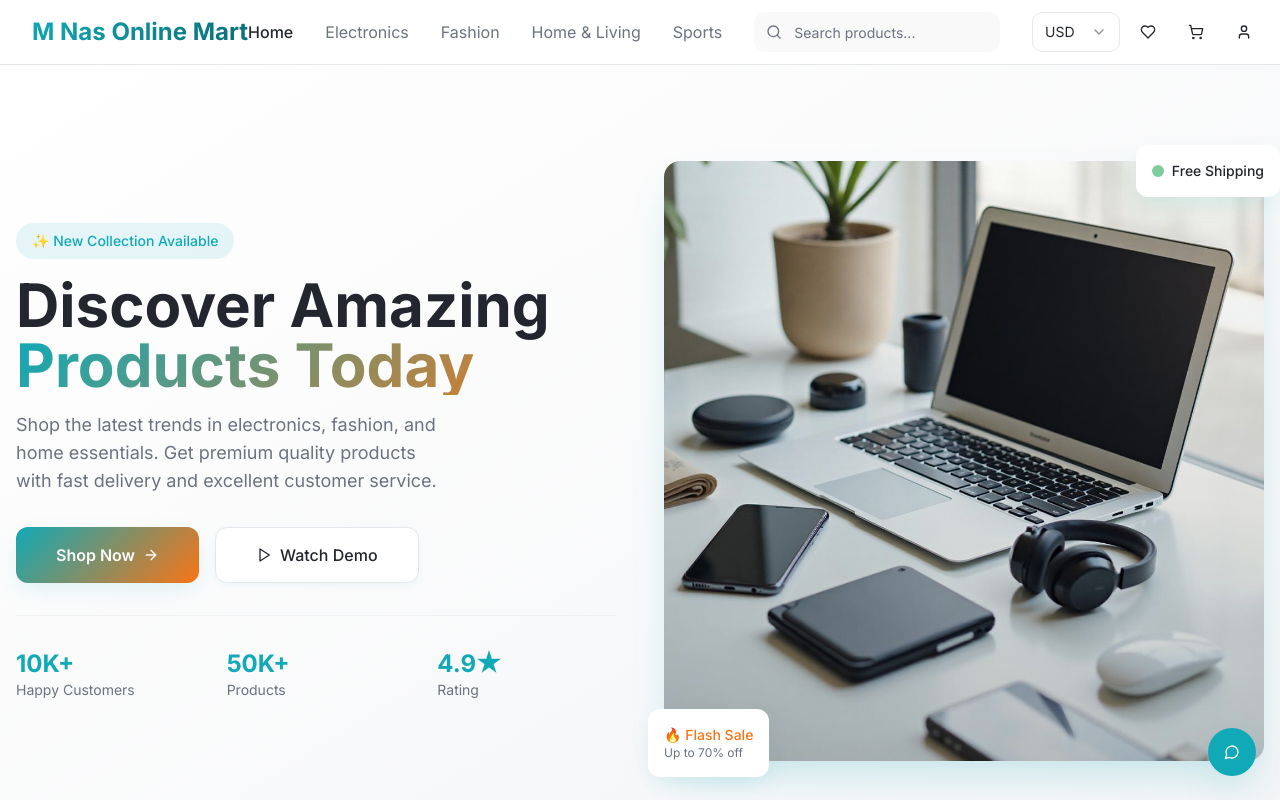
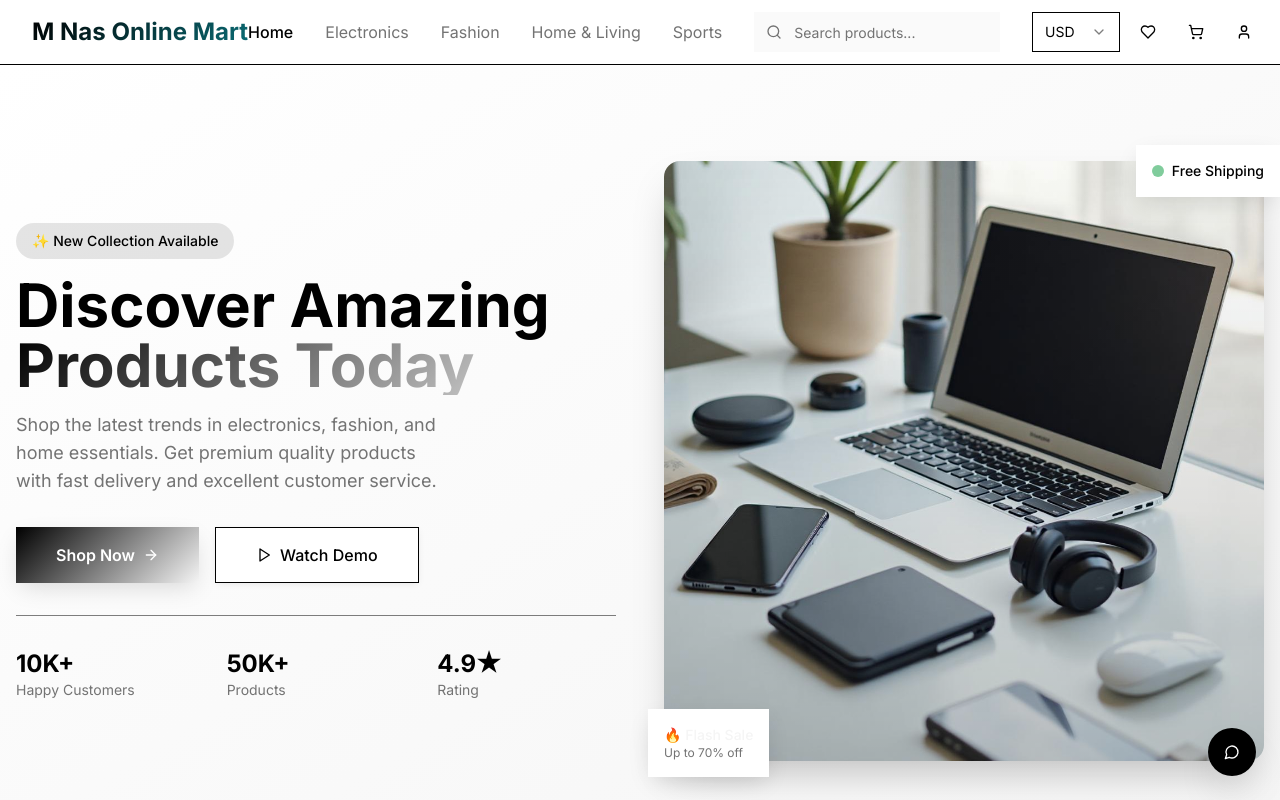
Before and after one commit to MNasSolutions/M-Nas-Online-Mart, a React (Vite) app: page / in a window 1280 px wide. Shown: the top 800 px of the page. Built offline with nearby package versions, Linux system fonts and the light colour scheme.

Commit message:
Applied theme Brutalist
Applied theme in Lovable

```diff
--- a/src/index.css
+++ b/src/index.css
@@ -1,4 +1,6 @@
 @import url('https://fonts.googleapis.com/css2?family=Inter:wght@300;400;500;600;700;800;900&display=swap');
+@import url("https://fonts.googleapis.com/css2?family=Space+Grotesk:wght@300;400;500;600;700&display=swap");
+@import url("https://fonts.googleapis.com/css2?family=Space+Mono:ital,wght@0,400;0,700;1,400;1,700&display=swap");
 
 @tailwind base;
 @tailwind components;
@@ -10,23 +12,23 @@
   :root {
     /* Core Brand Colors */
     --background: 0 0% 100%;
-    --foreground: 224 14% 16%;
+    --foreground: 0 0% 0%;
 
     --card: 0 0% 100%;
-    --card-foreground: 224 14% 16%;
+    --card-foreground: 0 0% 0%;
 
     --popover: 0 0% 100%;
-    --popover-foreground: 224 14% 16%;
+    --popover-foreground: 0 0% 0%;
 
     /* Primary: Deep Teal for trust & commerce */
-    --primary: 185 84% 39%;
-    --primary-foreground: 0 0% 98%;
+    --primary: 0 0% 0%;
+    --primary-foreground: 0 0% 100%;
     --primary-light: 185 84% 85%;
     --primary-dark: 185 84% 25%;
 
     /* Secondary: Warm Orange for calls-to-action */
-    --secondary: 25 95% 53%;
-    --secondary-foreground: 0 0% 98%;
+    --secondary: 0 0% 96%;
+    --secondary-foreground: 0 0% 0%;
     --secondary-light: 25 95% 88%;
 
     /* Success: Green for confirmations */
@@ -39,22 +41,22 @@
     --warning-foreground: 0 0% 98%;
 
     /* Muted: Neutral grays */
-    --muted: 220 14% 96%;
-    --muted-foreground: 220 9% 46%;
+    --muted: 0 0% 96%;
+    --muted-foreground: 0 0% 45%;
     --muted-dark: 220 14% 89%;
 
     /* Accent: Light blue for highlights */
-    --accent: 204 94% 94%;
-    --accent-foreground: 224 14% 16%;
+    --accent: 0 0% 90%;
+    --accent-foreground: 0 0% 0%;
 
-    --destructive: 0 84.2% 60.2%;
+    --destructive: 0 84% 60%;
     --destructive-foreground: 0 0% 98%;
 
-    --border: 220 13% 91%;
-    --input: 220 13% 91%;
-    --ring: 185 84% 39%;
+    --border: 0 0% 0%;
+    --input: 0 0% 0%;
+    --ring: 0 0% 0%;
 
-    --radius: 0.75rem;
+    --radius: 0rem;
 
     /* Gradients */
     --gradient-primary: linear-gradient(135deg, hsl(var(--primary)), hsl(var(--primary-dark)));
@@ -77,39 +79,77 @@
 
     --sidebar-background: 0 0% 98%;
 
-    --sidebar-foreground: 240 5.3% 26.1%;
+    --sidebar-foreground: 0 0% 0%;
 
-    --sidebar-primary: 240 5.9% 10%;
+    --sidebar-primary: 0 0% 0%;
 
-    --sidebar-primary-foreground: 0 0% 98%;
+    --sidebar-primary-foreground: 0 0% 100%;
 
-    --sidebar-accent: 240 4.8% 95.9%;
+    --sidebar-accent: 0 0% 90%;
 
-    --sidebar-accent-foreground: 240 5.9% 10%;
+    --sidebar-accent-foreground: 0 0% 0%;
 
-    --sidebar-border: 220 13% 91%;
+    --sidebar-border: 0 0% 0%;
 
-    --sidebar-ring: 217.2 91.2% 59.8%;
+    --sidebar-ring: 0 0% 0%;
+
+    --chart-1: 12 76% 61%;
+
+    --chart-2: 173 58% 39%;
+
+    --chart-3: 197 37% 24%;
+
+    --chart-4: 43 74% 66%;
+
+    --chart-5: 27 87% 67%;
+
+    --sidebar: 0 0% 98%;
+
+    --font-sans: 'Space Grotesk', ui-sans-serif, system-ui, -apple-system, BlinkMacSystemFont, 'Segoe UI', Roboto, 'Helvetica Neue', Arial, 'Noto Sans', sans-serif;
+
+    --font-serif: ui-serif, Georgia, Cambria, 'Times New Roman', Times, serif;
+
+    --font-mono: 'Space Mono', ui-monospace, SFMono-Regular, Menlo, Monaco, Consolas, 'Liberation Mono', 'Courier New', monospace;
+
+    --shadow-2xs: 1px 1px 0px 0px #000000;
+
+    --shadow-xs: 2px 2px 0px 0px #000000;
+
+    --shadow-sm: 3px 3px 0px 0px #000000;
+
+    --shadow: 5px 5px 0px 0px #000000;
+
+    --shadow-md: 8px 8px 0px 0px #000000;
+
+    --shadow-lg: 12px 12px 0px 0px #000000;
+
+    --shadow-xl: 16px 16px 0px 0px #000000;
+
+    --shadow-2xl: 24px 24px 0px 0px #000000;
+
+    --tracking-normal: 0em;
+
+    --spacing: 0.25rem;
   }
 
   .dark {
     /* Dark theme colors */
-    --background: 224 14% 4%;
-    --foreground: 0 0% 98%;
+    --background: 0 0% 0%;
+    --foreground: 0 0% 100%;
 
-    --card: 224 14% 7%;
-    --card-foreground: 0 0% 98%;
+    --card: 0 0% 0%;
+    --card-foreground: 0 0% 100%;
 
-    --popover: 224 14% 7%;
-    --popover-foreground: 0 0% 98%;
+    --popover: 0 0% 0%;
+    --popover-foreground: 0 0% 100%;
 
-    --primary: 185 84% 45%;
-    --primary-foreground: 224 14% 4%;
+    --primary: 0 0% 100%;
+    --primary-foreground: 0 0% 0%;
     --primary-light: 185 84% 75%;
     --primary-dark: 185 84% 30%;
 
-    --secondary: 25 95% 58%;
-    --secondary-foreground: 224 14% 4%;
+    --secondary: 0 0% 15%;
+    --secondary-foreground: 0 0% 100%;
     --secondary-light: 25 95% 85%;
 
     --success: 142 76% 42%;
@@ -119,19 +159,19 @@
     --warning: 38 92% 55%;
     --warning-foreground: 224 14% 4%;
 
-    --muted: 224 14% 10%;
-    --muted-foreground: 220 9% 65%;
+    --muted: 0 0% 15%;
+    --muted-foreground: 0 0% 65%;
     --muted-dark: 224 14% 15%;
 
-    --accent: 204 94% 15%;
-    --accent-foreground: 0 0% 98%;
+    --accent: 0 0% 15%;
+    --accent-foreground: 0 0% 100%;
 
-    --destructive: 0 84.2% 65%;
-    --destructive-foreground: 0 0% 98%;
+    --destructive: 0 62% 30%;
+    --destructive-foreground: 0 0% 100%;
 
-    --border: 224 14% 15%;
-    --input: 224 14% 15%;
-    --ring: 185 84% 45%;
+    --border: 0 0% 100%;
+    --input: 0 0% 100%;
+    --ring: 0 0% 100%;
 
     /* Dark theme gradients */
     --gradient-primary: linear-gradient(135deg, hsl(var(--primary)), hsl(var(--primary-dark)));
@@ -153,13 +193,28 @@
     --out-of-stock: hsl(var(--destructive));
 
     --sidebar-background: 224 14% 7%;
-    --sidebar-foreground: 0 0% 98%;
-    --sidebar-primary: 185 84% 45%;
-    --sidebar-primary-foreground: 224 14% 4%;
-    --sidebar-accent: 224 14% 12%;
-    --sidebar-accent-foreground: 0 0% 98%;
-    --sidebar-border: 224 14% 15%;
-    --sidebar-ring: 185 84% 45%;
+    --sidebar-foreground: 0 0% 100%;
+    --sidebar-primary: 0 0% 100%;
+    --sidebar-primary-foreground: 0 0% 0%;
+    --sidebar-accent: 0 0% 15%;
+    --sidebar-accent-foreground: 0 0% 100%;
+    --sidebar-border: 0 0% 100%;
+    --sidebar-ring: 0 0% 100%;
+    --chart-1: 220 70% 50%;
+    --chart-2: 160 60% 45%;
+    --chart-3: 30 80% 55%;
+    --chart-4: 280 65% 60%;
+    --chart-5: 340 75% 55%;
+    --sidebar: 0 0% 5%;
+    --radius: 0rem;
+    --shadow-2xs: 1px 1px 0px 0px #ffffff;
+    --shadow-xs: 2px 2px 0px 0px #ffffff;
+    --shadow-sm: 3px 3px 0px 0px #ffffff;
+    --shadow: 5px 5px 0px 0px #ffffff;
+    --shadow-md: 8px 8px 0px 0px #ffffff;
+    --shadow-lg: 12px 12px 0px 0px #ffffff;
+    --shadow-xl: 16px 16px 0px 0px #ffffff;
+    --shadow-2xl: 24px 24px 0px 0px #ffffff;
   }
 }
 
--- a/tailwind.config.ts
+++ b/tailwind.config.ts
@@ -7,103 +7,145 @@ export default {
   theme: {
   	container: {
   		center: true,
-      padding: "2rem",
+  		padding: '2rem',
   		screens: {
-        "2xl": "1400px",
-      },
+  			'2xl': '1400px'
+  		}
   	},
   	extend: {
   		fontFamily: {
-        sans: ['Inter', 'ui-sans-serif', 'system-ui', 'sans-serif'],
-        heading: ['Inter', 'ui-sans-serif', 'system-ui', 'sans-serif'],
-        body: ['Inter', 'ui-sans-serif', 'system-ui', 'sans-serif'],
+  			sans: [
+  				'Space Grotesk',
+  				'ui-sans-serif',
+  				'system-ui',
+  				'-apple-system',
+  				'BlinkMacSystemFont',
+  				'Segoe UI',
+  				'Roboto',
+  				'Helvetica Neue',
+  				'Arial',
+  				'Noto Sans',
+  				'sans-serif'
+  			],
+  			heading: [
+  				'Inter',
+  				'ui-sans-serif',
+  				'system-ui',
+  				'sans-serif'
+  			],
+  			body: [
+  				'Inter',
+  				'ui-sans-serif',
+  				'system-ui',
+  				'sans-serif'
+  			],
+  			mono: [
+  				'Space Mono',
+  				'ui-monospace',
+  				'SFMono-Regular',
+  				'Menlo',
+  				'Monaco',
+  				'Consolas',
+  				'Liberation Mono',
+  				'Courier New',
+  				'monospace'
+  			]
   		},
   		colors: {
-        border: "hsl(var(--border))",
-        input: "hsl(var(--input))",
-        ring: "hsl(var(--ring))",
-        background: "hsl(var(--background))",
-        foreground: "hsl(var(--foreground))",
+  			border: 'hsl(var(--border))',
+  			input: 'hsl(var(--input))',
+  			ring: 'hsl(var(--ring))',
+  			background: 'hsl(var(--background))',
+  			foreground: 'hsl(var(--foreground))',
   			primary: {
-          DEFAULT: "hsl(var(--primary))",
-          foreground: "hsl(var(--primary-foreground))",
-          light: "hsl(var(--primary-light))",
-          dark: "hsl(var(--primary-dark))",
+  				DEFAULT: 'hsl(var(--primary))',
+  				foreground: 'hsl(var(--primary-foreground))',
+  				light: 'hsl(var(--primary-light))',
+  				dark: 'hsl(var(--primary-dark))'
   			},
   			secondary: {
-          DEFAULT: "hsl(var(--secondary))",
-          foreground: "hsl(var(--secondary-foreground))",
-          light: "hsl(var(--secondary-light))",
+  				DEFAULT: 'hsl(var(--secondary))',
+  				foreground: 'hsl(var(--secondary-foreground))',
+  				light: 'hsl(var(--secondary-light))'
   			},
   			success: {
-          DEFAULT: "hsl(var(--success))",
-          foreground: "hsl(var(--success-foreground))",
-          light: "hsl(var(--success-light))",
+  				DEFAULT: 'hsl(var(--success))',
+  				foreground: 'hsl(var(--success-foreground))',
+  				light: 'hsl(var(--success-light))'
   			},
   			warning: {
-          DEFAULT: "hsl(var(--warning))",
-          foreground: "hsl(var(--warning-foreground))",
+  				DEFAULT: 'hsl(var(--warning))',
+  				foreground: 'hsl(var(--warning-foreground))'
   			},
   			destructive: {
-          DEFAULT: "hsl(var(--destructive))",
-          foreground: "hsl(var(--destructive-foreground))",
+  				DEFAULT: 'hsl(var(--destructive))',
+  				foreground: 'hsl(var(--destructive-foreground))'
   			},
   			muted: {
-          DEFAULT: "hsl(var(--muted))",
-          foreground: "hsl(var(--muted-foreground))",
-          dark: "hsl(var(--muted-dark))",
+  				DEFAULT: 'hsl(var(--muted))',
+  				foreground: 'hsl(var(--muted-foreground))',
+  				dark: 'hsl(var(--muted-dark))'
   			},
   			accent: {
-          DEFAULT: "hsl(var(--accent))",
-          foreground: "hsl(var(--accent-foreground))",
+  				DEFAULT: 'hsl(var(--accent))',
+  				foreground: 'hsl(var(--accent-foreground))'
   			},
   			popover: {
-          DEFAULT: "hsl(var(--popover))",
-          foreground: "hsl(var(--popover-foreground))",
+  				DEFAULT: 'hsl(var(--popover))',
+  				foreground: 'hsl(var(--popover-foreground))'
   			},
   			card: {
-          DEFAULT: "hsl(var(--card))",
-          foreground: "hsl(var(--card-foreground))",
+  				DEFAULT: 'hsl(var(--card))',
+  				foreground: 'hsl(var(--card-foreground))'
   			},
   			sidebar: {
-          DEFAULT: "hsl(var(--sidebar-background))",
-          foreground: "hsl(var(--sidebar-foreground))",
-          primary: "hsl(var(--sidebar-primary))",
-          "primary-foreground": "hsl(var(--sidebar-primary-foreground))",
-          accent: "hsl(var(--sidebar-accent))",
-          "accent-foreground": "hsl(var(--sidebar-accent-foreground))",
-          border: "hsl(var(--sidebar-border))",
-          ring: "hsl(var(--sidebar-ring))",
-        },
+  				DEFAULT: 'hsl(var(--sidebar-background))',
+  				foreground: 'hsl(var(--sidebar-foreground))',
+  				primary: 'hsl(var(--sidebar-primary))',
+  				'primary-foreground': 'hsl(var(--sidebar-primary-foreground))',
+  				accent: 'hsl(var(--sidebar-accent))',
+  				'accent-foreground': 'hsl(var(--sidebar-accent-foreground))',
+  				border: 'hsl(var(--sidebar-border))',
+  				ring: 'hsl(var(--sidebar-ring))'
+  			}
   		},
   		borderRadius: {
-        lg: "var(--radius)",
-        md: "calc(var(--radius) - 2px)",
-        sm: "calc(var(--radius) - 4px)",
+  			lg: 'var(--radius)',
+  			md: 'calc(var(--radius) - 2px)',
+  			sm: 'calc(var(--radius) - 4px)'
   		},
   		keyframes: {
-        "accordion-down": {
+  			'accordion-down': {
   				from: {
-            height: "0",
+  					height: '0'
   				},
   				to: {
-            height: "var(--radix-accordion-content-height)",
+  					height: 'var(--radix-accordion-content-height)'
+  				}
   			},
-        },
-        "accordion-up": {
+  			'accordion-up': {
   				from: {
-            height: "var(--radix-accordion-content-height)",
+  					height: 'var(--radix-accordion-content-height)'
   				},
   				to: {
-            height: "0",
-          },
-        },
+  					height: '0'
+  				}
+  			}
   		},
   		animation: {
-        "accordion-down": "accordion-down 0.2s ease-out",
-        "accordion-up": "accordion-up 0.2s ease-out",
+  			'accordion-down': 'accordion-down 0.2s ease-out',
+  			'accordion-up': 'accordion-up 0.2s ease-out'
   		},
-    },
+  		boxShadow: {
+  			'2xs': 'var(--shadow-2xs)',
+  			xs: 'var(--shadow-xs)',
+  			sm: 'var(--shadow-sm)',
+  			md: 'var(--shadow-md)',
+  			lg: 'var(--shadow-lg)',
+  			xl: 'var(--shadow-xl)',
+  			'2xl': 'var(--shadow-2xl)'
+  		}
+  	}
   },
   plugins: [require("tailwindcss-animate")],
 } satisfies Config;
```
Lines whose indentation alone changed are shown as unchanged.
